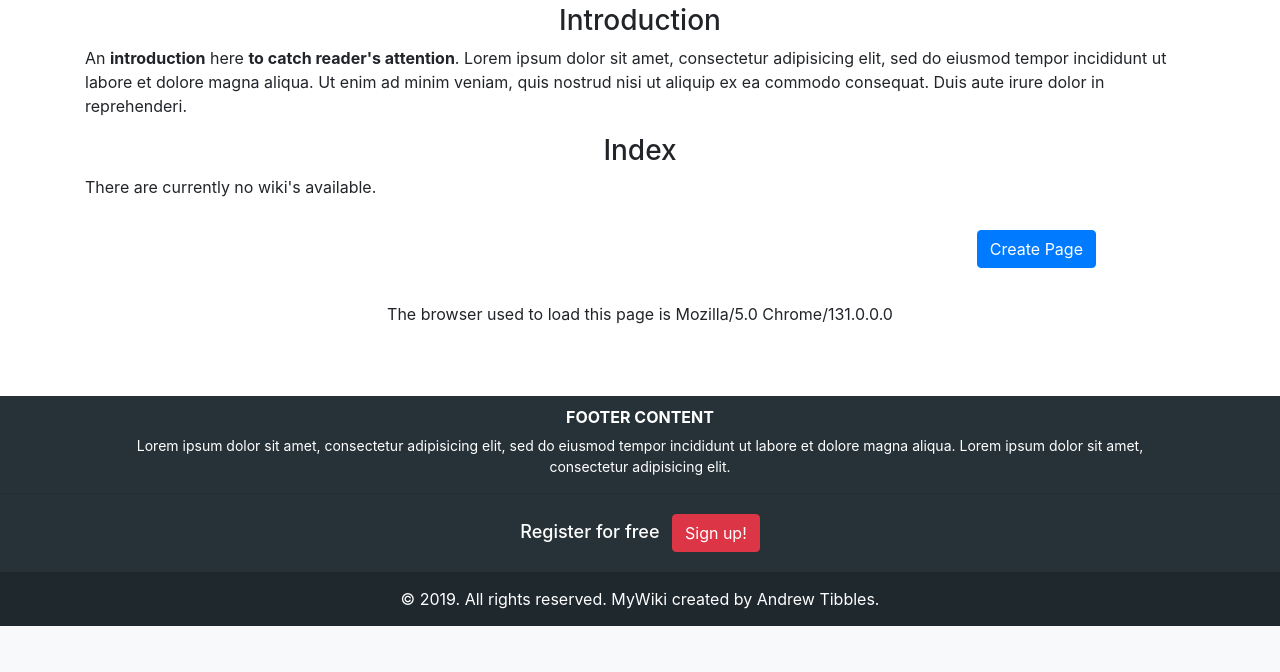
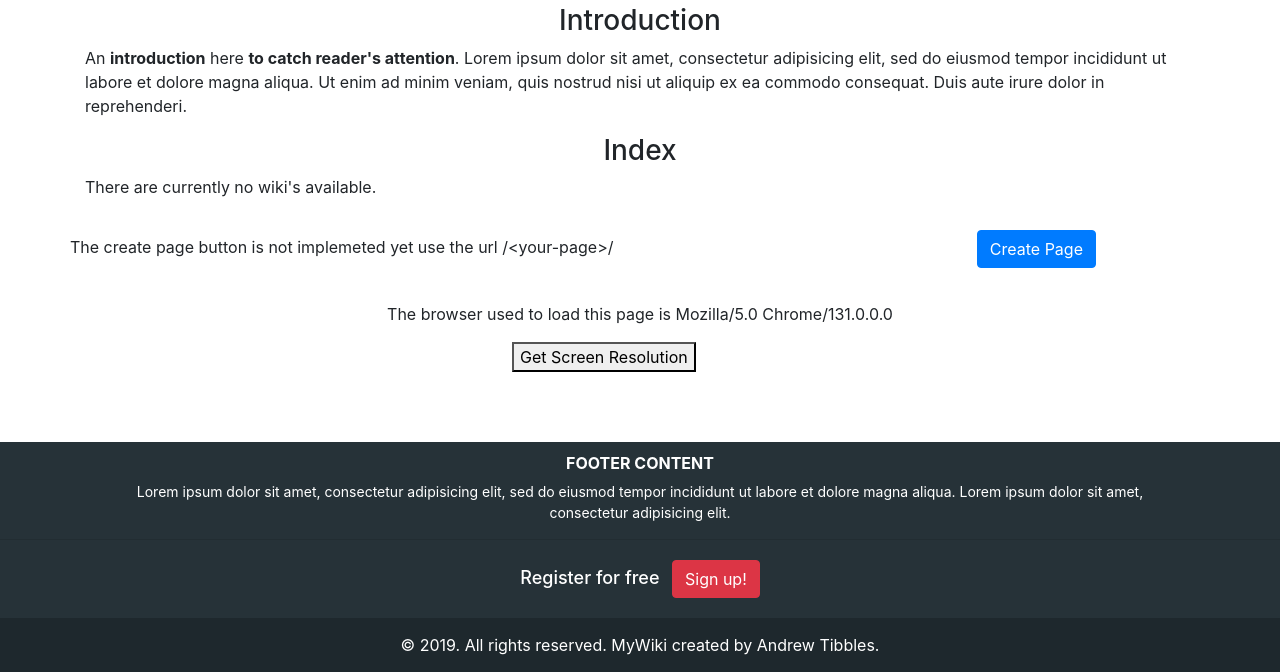
Before and after one commit to AndrewTibbles/MyWiki, a Django app: page / in a window 1280 px wide. Shown: the part 367-1039 px from the top of the page. Before the commit the page ends 993 px from the top, so only its background shows below. Run offline with Django 3.2, Linux system fonts and the light colour scheme; data that the repository does not hold is empty; some libraries are stand-ins or nearby versions.

Commit message:
added screen resolution checker

```diff
--- a/MyWiki/wiki/templates/wiki/index.html
+++ b/MyWiki/wiki/templates/wiki/index.html
@@ -62,6 +62,7 @@
                 <p>There are currently no wiki's available.</p>
                 {% endif %}
             </div>
+            <p style="margin-top:20px;"> The create page button is not implemeted yet use the url /&lt;your-page&gt;/</p>
             <a class="btn btn-primary" href="#" style="margin:15px 10% 10px auto;">
                 Create Page
             </a>
@@ -71,6 +72,13 @@
     {# Displays the browser used to render the page. This is part required by the brief. #}
     <p class="text-center">The browser used to load this page is {{ request.META.HTTP_USER_AGENT }}</p>
     <!--<img src="{% static 'wiki/image/yellowbubble.png' %}" style="margin: 10px 30% 10px 30%;" />-->
+    <button style="margin-left:40%;" onclick="myFunction()">Get Screen Resolution</button>
+    <p id="demo" class="text-center"></p>
 </section>
-
+<script>
+        function myFunction() {
+          var x = "Screen Resolution:\n" + "Total Width: " + screen.width + "px, " + "Total Height: " + screen.height + "px ";
+          document.getElementById("demo").innerHTML = x;
+        }
+        </script>
 {% endblock %}
```
